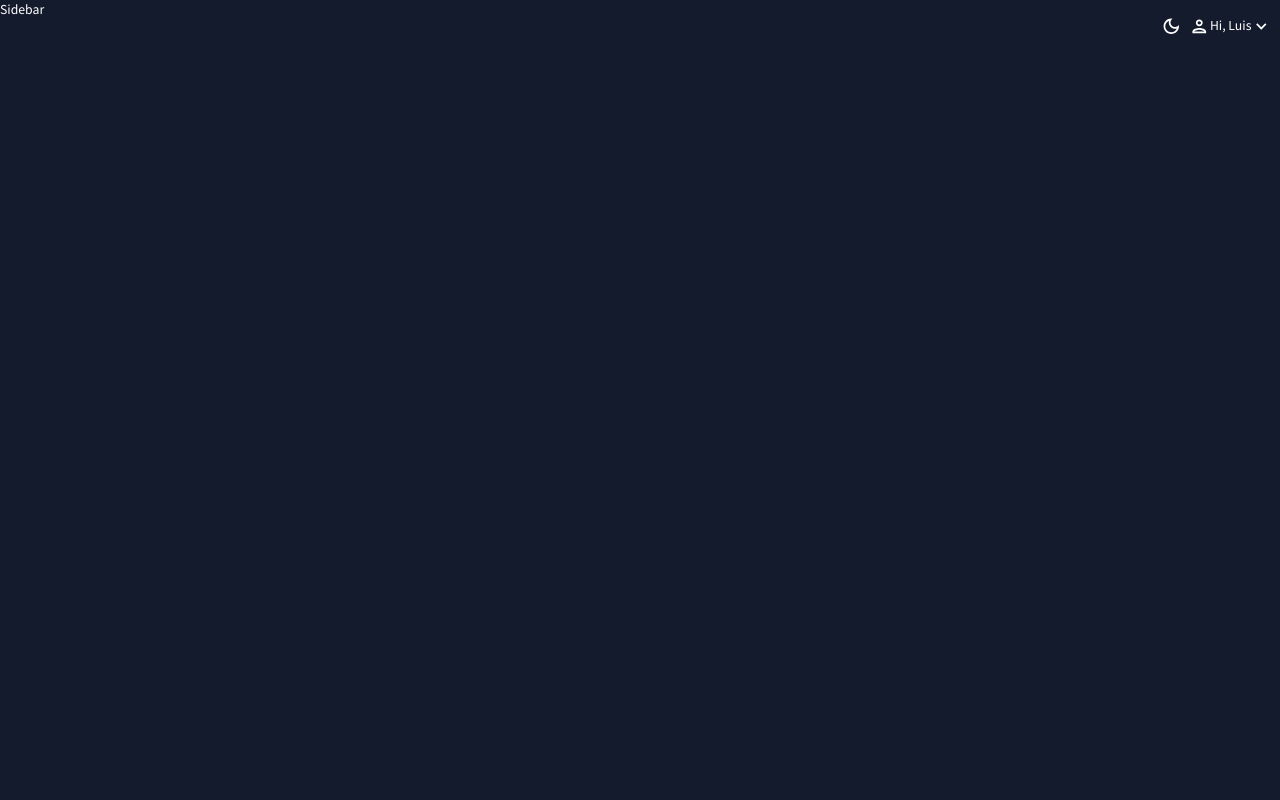
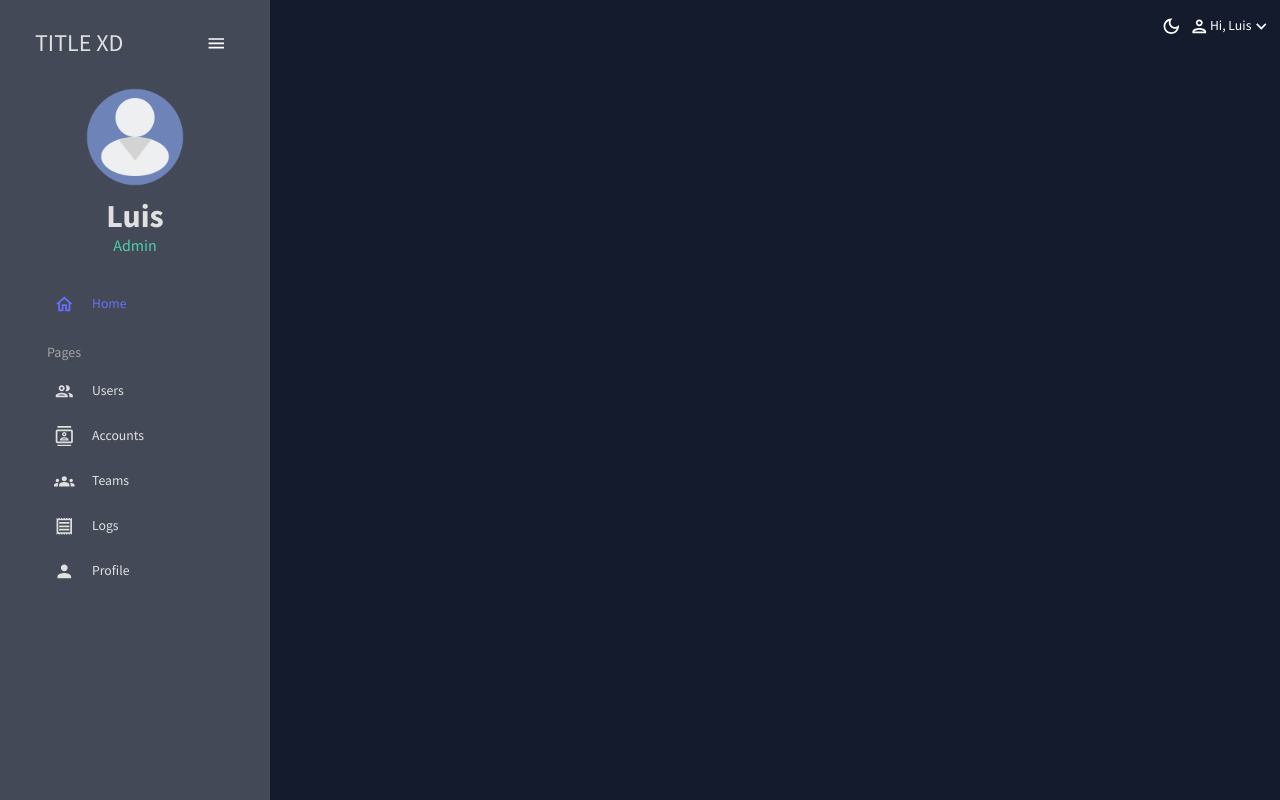
Before and after one commit to chepoluis/client-user-manager, a React (Create React App) app: page /logs in a window 1280 px wide. Before the commit this address had no page. Built offline with nearby package versions, Linux system fonts and the light colour scheme.

Commit message:
sidebar (#3)

```diff
--- a/src/scenes/global/Sidebar.jsx
+++ b/src/scenes/global/Sidebar.jsx
@@ -1,8 +1,183 @@
+import "react-pro-sidebar/dist/css/styles.css";
+import { useState } from "react";
+import { ProSidebar, Menu, MenuItem } from "react-pro-sidebar";
+import { Box, IconButton, Typography, useTheme } from "@mui/material";
+import { Link } from "react-router-dom";
+import { tokens } from "../../theme";
+import HomeOutlinedIcon from "@mui/icons-material/HomeOutlined";
+import PeopleOutlinedIcon from "@mui/icons-material/PeopleOutlined";
+import ContactsOutlinedIcon from "@mui/icons-material/ContactsOutlined";
+import ReceiptOutlinedIcon from "@mui/icons-material/ReceiptOutlined";
+import MenuOutlinedIcon from "@mui/icons-material/MenuOutlined";
+import GroupsIcon from "@mui/icons-material/Groups";
+import PersonIcon from "@mui/icons-material/Person";
 
+// Component that represents a single menu item
+const Item = ({ title, to, icon, selected, setSelected }) => {
+  const theme = useTheme();
+  const colors = tokens(theme.palette.mode);
+
+  return (
+    <MenuItem
+      active={selected === title}
+      style={{
+        color: colors.grey[100],
+      }}
+      onClick={() => setSelected(title)}
+      icon={icon}
+    >
+      {/* Display the title of the menu item */}
+      <Typography>{title}</Typography>
+      <Link to={to} />
+    </MenuItem>
+  );
+};
+
+// Component that represents the entire sidebar
 const Sidebar = () => {
+  const theme = useTheme();
+  const colors = tokens(theme.palette.mode);
+
+  // State to track whether the sidebar is collapsed or not
+  const [isCollapsed, setIsCollapsed] = useState(false);
+  // State to track which menu item is currently selected
+  const [selected, setSelected] = useState("Home");
+
   return (
-    <div>Sidebar</div>
-  )
-}
+    <Box
+      sx={{
+        "& .pro-sidebar-inner": {
+          // Overwrite the background
+          background: `${colors.primary[400]} !important`,
+        },
+        "& .pro-icon-wrapper": {
+          backgroundColor: "transparent !important",
+        },
+        "& .pro-inner-item": {
+          padding: "5px 35px 5px 20px !important",
+        },
+        "& .pro-inner-item:hover": {
+          color: "#868dfb !important",
+        },
+        "& .pro-menu-item.active": {
+          color: "#6870fa !important",
+        },
+      }}
+    >
+      <ProSidebar collapsed={isCollapsed}>
+        <Menu iconShape="square">
+          {/* Logo and menu icon */}
+          <MenuItem
+            onClick={() => setIsCollapsed(!isCollapsed)}
+            icon={isCollapsed ? <MenuOutlinedIcon /> : undefined}
+            style={{
+              margin: "10px 0 20px 0",
+              color: colors.grey[100],
+            }}
+          >
+            {!isCollapsed && (
+              <Box
+                display="flex"
+                justifyContent="space-between"
+                alignItems="center"
+                ml="15px"
+              >
+                <Typography variant="h3" color={colors.grey[100]}>
+                  TITLE XD
+                </Typography>
+                <IconButton onClick={() => setIsCollapsed(!isCollapsed)}>
+                  <MenuOutlinedIcon />
+                </IconButton>
+              </Box>
+            )}
+          </MenuItem>
+
+          {/* User profile information */}
+          {!isCollapsed && (
+            <Box mb="25px">
+              <Box display="flex" justifyContent="center" alignItems="center">
+                <img
+                  alt="profile-user"
+                  width="100px"
+                  height="100px"
+                  src={`../../assets/user.png`}
+                  style={{ cursor: "pointer", borderRadius: "50%" }}
+                />
+              </Box>
+              <Box textAlign="center">
+                <Typography
+                  variant="h2"
+                  color={colors.grey[100]}
+                  fontWeight="bold"
+                  sx={{ m: "10px 0 0 0" }}
+                >
+                  Luis {/** User name */}
+                </Typography>
+                <Typography variant="h5" color={colors.greenAccent[500]}>
+                  Admin {/** User type */}
+                </Typography>
+              </Box>
+            </Box>
+          )}
+
+          <Box paddingLeft={isCollapsed ? undefined : "10%"}>
+            <Item
+              title="Home"
+              to="/"
+              icon={<HomeOutlinedIcon />}
+              selected={selected}
+              setSelected={setSelected}
+            />
+
+            <Typography
+              variant="h6"
+              color={colors.grey[300]}
+              sx={{ m: "15px 0 5px 20px" }}
+            >
+              Pages
+            </Typography>
+            <Item
+              title="Users"
+              to="/users"
+              icon={<PeopleOutlinedIcon />}
+              selected={selected}
+              setSelected={setSelected}
+            />
+            <Item
+              title="Accounts"
+              to="/accounts"
+              icon={<ContactsOutlinedIcon />}
+              selected={selected}
+              setSelected={setSelected}
+            />
+            <Item
+              title="Teams"
+              to="/teams"
+              icon={<GroupsIcon />}
+              selected={selected}
+              setSelected={setSelected}
+            />
+
+            <Item
+              title="Logs"
+              to="/Logs"
+              icon={<ReceiptOutlinedIcon />}
+              selected={selected}
+              setSelected={setSelected}
+            />
+
+            <Item
+              title="Profile"
+              to="/Profile"
+              icon={<PersonIcon />}
+              selected={selected}
+              setSelected={setSelected}
+            />
+          </Box>
+        </Menu>
+      </ProSidebar>
+    </Box>
+  );
+};
 
 export default Sidebar;
```
Also changed, not shown: src/components/Header.jsx (added, +7 -0 lines), public/assets/user.png (added).
